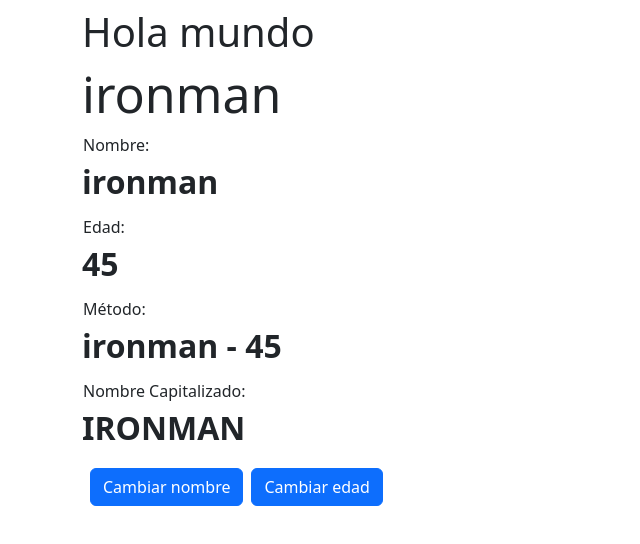
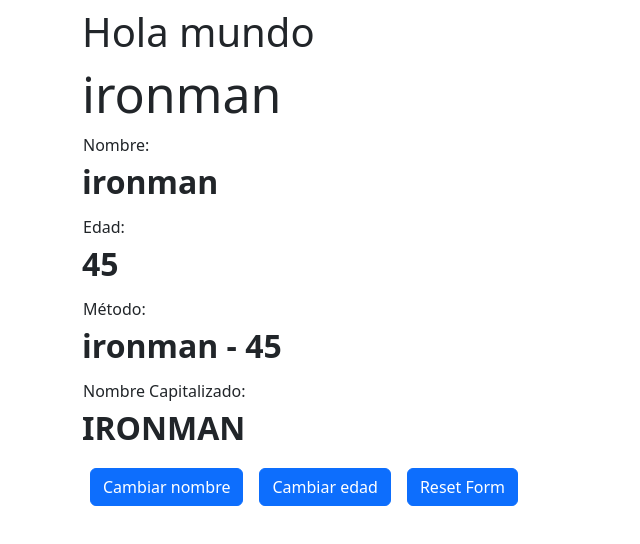
Before and after one commit to gustavojuan/02-bases, an Angular app: page / in a window 1280 px wide. Shown: the top 544 px of the page, without its empty margins (0-640 px from the left). Built offline with nearby package versions, Linux system fonts and the light colour scheme.

Commit message:
[FEAT] Directiva *ngIf

```diff
--- a/src/app/heroes/hero/hero.component.html
+++ b/src/app/heroes/hero/hero.component.html
@@ -12,10 +12,23 @@
 </dl>
 
 
-<button (click)="changeHero()" class="btn btn-primary mx-2">
+<button
+  *ngIf="name !== 'Spiderman'"
+  (click)="changeHero()"
+  class="btn btn-primary mx-2">
   Cambiar nombre
 </button>
 
-<button (click)="changeAge()" class="btn btn-primary">
+<button
+  *ngIf="age !== 17"
+  (click)="changeAge()"
+  class="btn btn-primary mx-2">
   Cambiar edad
 </button>
+
+<button
+
+  (click)="resetForm()"
+  class="btn btn-primary mx-2">
+  Reset Form
+</button>
--- a/src/app/heroes/hero/hero.component.ts
+++ b/src/app/heroes/hero/hero.component.ts
@@ -33,4 +33,16 @@
   }
 
 
+  resetForm():void {
+
+    this.name = 'ironman';
+    this.age = 45;
+
+
+    /*si nos saltamos el ciclo podemos liarla*/
+    // document.querySelectorAll('h1').forEach((element)=>{
+    //   element.innerHTML = '<h1>Desde Angular</h1>';
+    // })
+  }
+
 }
```
